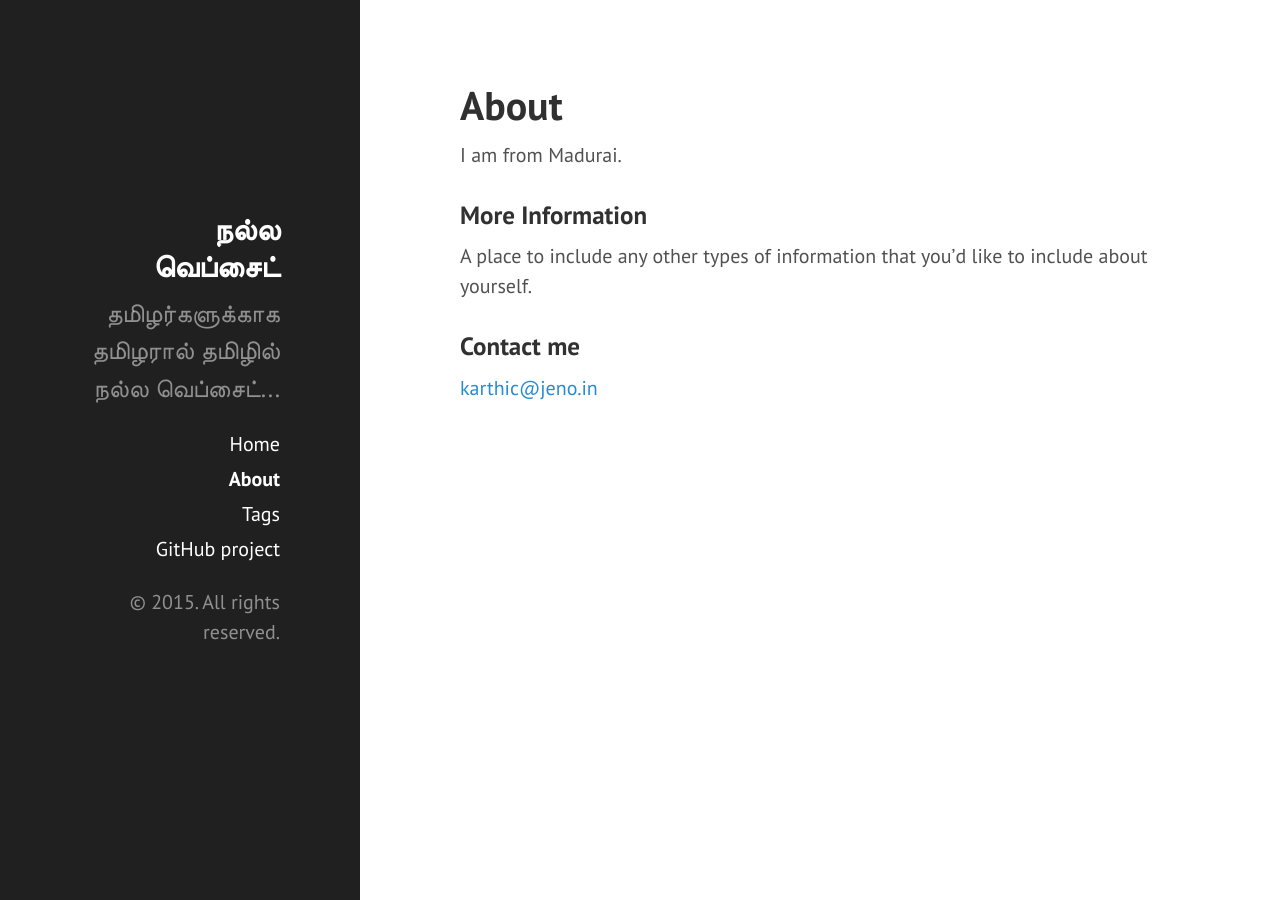
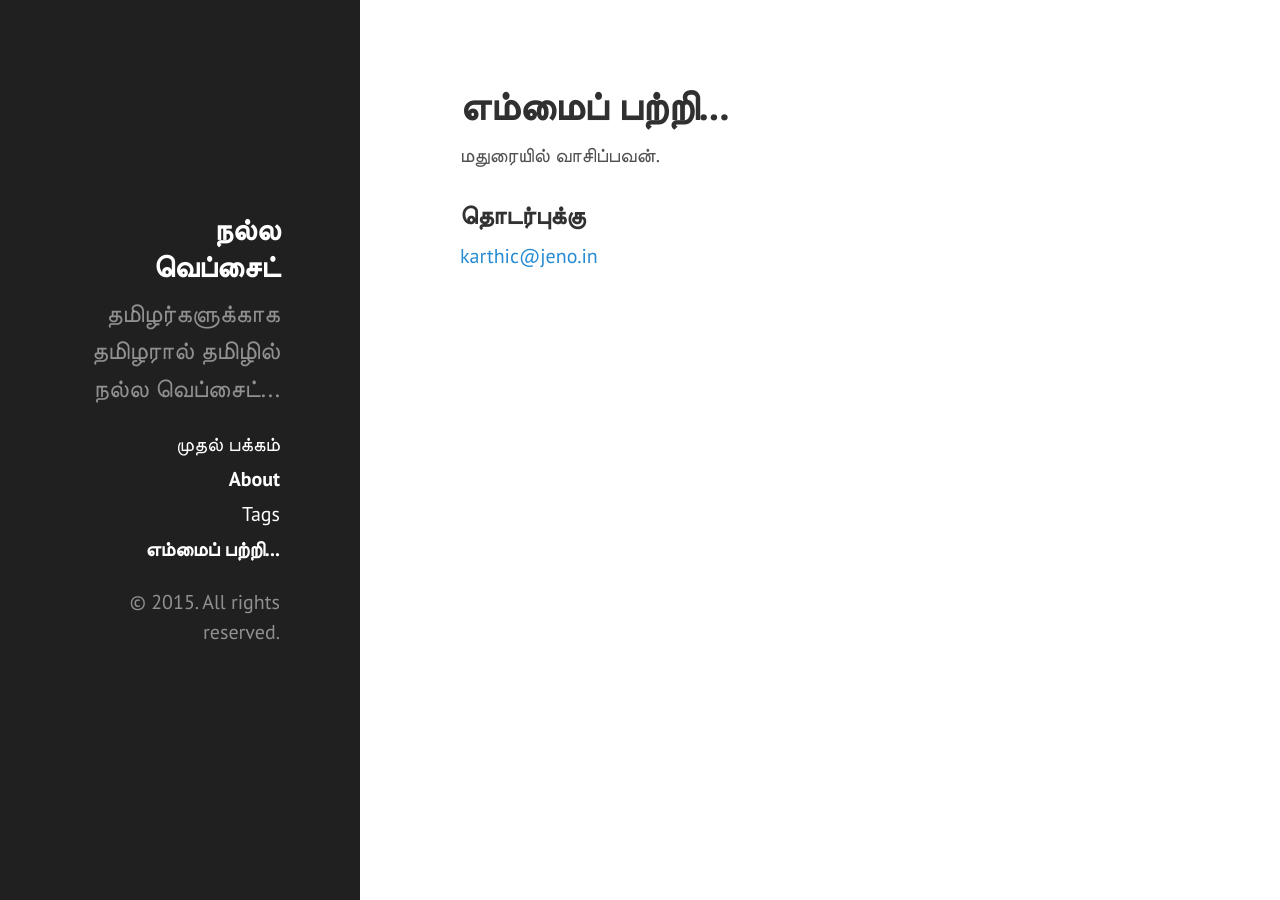
Before and after one commit to jenokarthic/nallawebsite, a Jekyll site: the page built from எம்மைப்பற்றி.md, in a window 1280 px wide. Built offline with Jekyll 4.4.1, drawn with Linux system fonts in a browser that asks for light colours; Markdown is read by kramdown in place of the engine named in the settings.

Commit message:
muthal thamil pathivu

```diff
--- a/_includes/sidebar.html
+++ b/_includes/sidebar.html
@@ -10,7 +10,7 @@
     </div>
 
     <nav class="sidebar-nav">
-      <a class="sidebar-nav-item{% if page.url == site.baseurl %} active{% endif %}" href="{{ site.baseurl }}">Home</a>
+      <a class="sidebar-nav-item{% if page.url == site.baseurl %} active{% endif %}" href="{{ site.baseurl }}">முதல் பக்கம்</a>
 
       {% comment %}
         The code below dynamically generates a sidebar nav of pages with
@@ -27,7 +27,7 @@
       {% endfor %}
 
 
-      <a class="sidebar-nav-item" href="{{ site.github.repo }}">GitHub project</a>
+      <!-- <a class="sidebar-nav-item" href="{{ site.github.repo }}">GitHub project</a> -->
 
     </nav>
 
--- /dev/null
+++ b/எம்மைப்பற்றி.md
@@ -0,0 +1,11 @@
+---
+layout: page
+title: எம்மைப் பற்றி...
+permalink: /about/
+---
+
+மதுரையில் வாசிப்பவன்.
+
+### தொடர்புக்கு
+
+[karthic@jeno.in](mailto:karthic@jeno.in)
```
Also changed, not shown: _data/tags.yml (+18 -0 lines), _posts/2015-1-1-வணக்கம்.md (added, +7 -0 lines), tag/இலக்கியம்.md (added, +5 -0 lines), tag/கலை.md (added, +5 -0 lines), tag/தொழில்.md (added, +5 -0 lines), tag/பொது.md (added, +5 -0 lines), tag/பொருளாதாரம்.md (added, +5 -0 lines), tag/வாழ்வியல்.md (added, +5 -0 lines).
